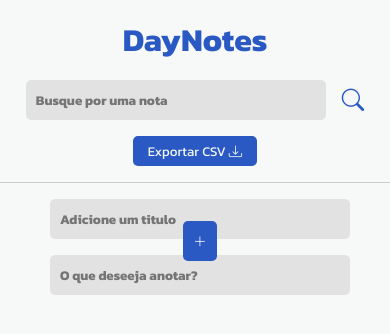
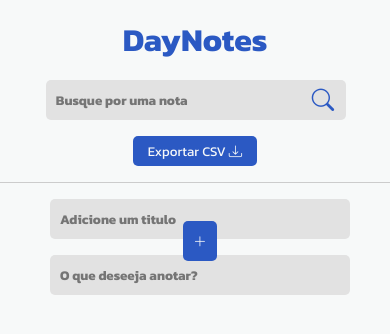
Before and after one commit to kelverlysant/devNotes, a plain HTML site: page index.html in a window 390 px wide. Drawn offline with nearby package versions, Linux system fonts and the light colour scheme.

Commit message:
att layout

```diff
--- a/css/style.css
+++ b/css/style.css
@@ -180,6 +180,15 @@ textarea::-webkit-scrollbar{
     }
 }
 @media (max-width: 700px) {
+
+    #search-container{
+       margin-left: 40px;
+    }
+    #search-container i{
+       position: relative;
+       right: 50px;
+
+    }
     #notes-container{
         grid-template-columns: repeat(auto-fill,100%);
         gap: 1rem;
```
